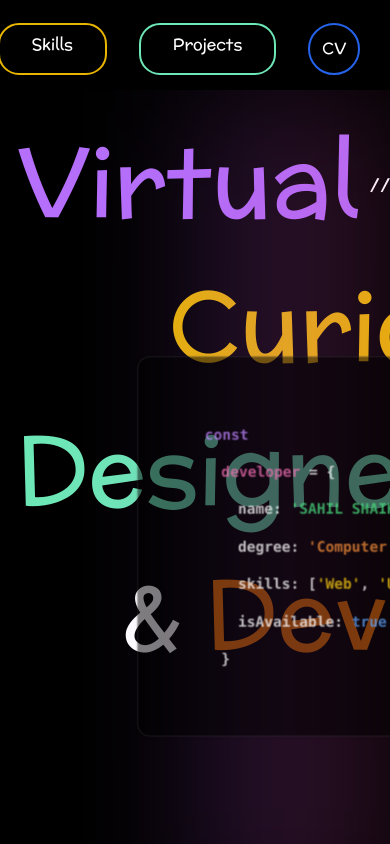
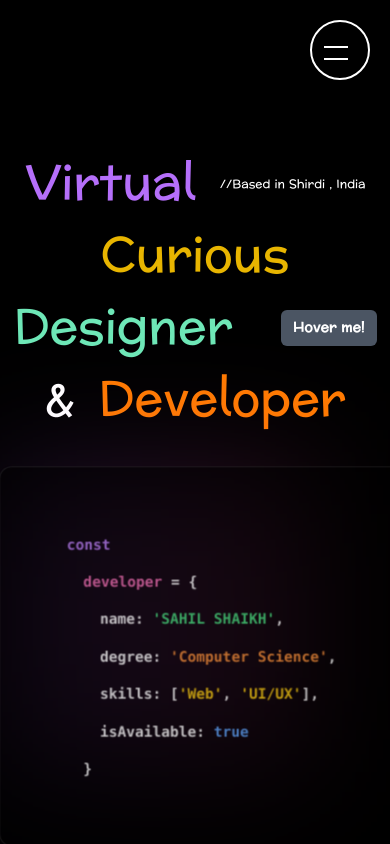
Before and after one commit to Sahil-tried-coding/PortfolioX, a React (Vite) app: page / in a window 390 px wide. Shown: the top 844 px of the page. Built offline with nearby package versions, Linux system fonts and the light colour scheme.

Commit message:
started responsiveness

```diff
--- a/src/components/Hero/HeroSection.tsx
+++ b/src/components/Hero/HeroSection.tsx
@@ -3,7 +3,7 @@ import Right from "./Right"
 
 const HeroSection = () => {
   return (
-    <div className="grid grid-cols-2 h-screen w-screen overflow-x-hidden">
+    <div className=" flex flex-col gap-12 sm:grid sm:grid-cols-2 h-screen w-screen overflow-x-hidden">
       <Left/>
       <Right/>
 
--- a/src/components/Hero/Left.tsx
+++ b/src/components/Hero/Left.tsx
@@ -4,21 +4,21 @@ import { Button } from "../ui/button";
 const Left = () => {
   return (
     // <div className="w-[50%]   border-2 border-white">
-      <div className="w-[716px] px-[16px] py-[24px] flex flex-col ">
-        <div className="flex gap-[11px] items-center">
-          <div className="text-[#B56FFA] text-[96px]">Virtual</div>
-          <div className="text-white text-[20px]">
+      <div className="w-full items-center sm:justify-normal justify-center  sm:w-[716px] px-[16px] sm:py-[64px] flex flex-col gap-6 sm:gap-20">
+        <div className="flex gap-6 sm:gap-[11px] items-center">
+          <div className="text-[#B56FFA] text-5xl sm:text-[96px]">Virtual</div>
+          <div className="text-white text-[12px] sm:text-[20px]">
             //Based in Shirdi , India
           </div>
         </div>
         <div className="flex items-center justify-center">
-          <div className="text-[#E8B500] text-center text-[96px]">Curious</div>
+          <div className="text-[#E8B500] sm:text-center text-5xl sm:text-[96px]">Curious</div>
 
         </div>
         <div className="flex gap-[48px] items-center">
-          <div className="text-[#6EE7B7]  text-[96px]">Designer</div>
+          <div className="text-[#6EE7B7]  text-5xl sm:text-[96px]">Designer</div>
           <button
-                  className="overflow-hidden relative w-32 p-2 h-12 bg-gray-600 text-white border-none rounded-md text-xl font-bold cursor-pointer group"
+                  className="overflow-hidden relative w-24 whitespace-nowrap sm:w-32 p-2  sm:h-12 bg-gray-600 text-white border-none rounded-md text-sm sm:text-xl font-bold cursor-pointer group"
 
                 >
                   Hover me!
@@ -30,8 +30,8 @@ const Left = () => {
                   </span>
                 </button>
         </div>
-        <div className="flex items-center justify-end">
-          <div className="text-[#FF7A00] text-center text-[96px] flex gap-[24px]"><span className="text-white ">&</span>
+        <div className="flex items-center justify-center">
+          <div className="text-[#FF7A00] text-center text-5xl sm:text-[96px] flex gap-[24px]"><span className="text-white ">&</span>
           Developer
           </div>
 
--- a/src/components/Hero/Right.tsx
+++ b/src/components/Hero/Right.tsx
@@ -4,7 +4,7 @@ import TiltedCard from '../ui/TIltedCard'
 
 const Right = () => {
   return (
-    <div className="relative  lg:h-[600px] flex items-center justify-center font-semibold">
+    <div className="relative  lg:h-[600px] flex items-center justify-center font-semibold mr-20 sm:mr-0">
                 <div className="absolute inset-0 bg-gradient-to-r from-purple-500/20 to-pink-500/20 blur-3xl" />
 
                 <TiltedCard
--- a/src/components/Navbar.tsx
+++ b/src/components/Navbar.tsx
@@ -1,58 +1,93 @@
-import { color } from "framer-motion";
-import { h1 } from "framer-motion/client";
+import { useState } from "react";
 import { Link } from "react-scroll";
-// import {Link} from 'react-scroll'
-const Navbar = () => {
+import { RxCross1 } from "react-icons/rx";
+import { FaBars } from "react-icons/fa";
 
-
-  // const handleDownloadResume = () => {
-  //   const a = document.createElement("a");
-  //   a.href = resume; // Use the imported PDF directly as href
-  //   a.download = "Resume.pdf";
-  //   document.body.appendChild(a);
-  //   a.click();
-  //   document.body.removeChild(a);
-  // };
-
-
-
-  const content = [
+const navItems = [
   { name: "About", color: "#B56FFA", link: "about" },
   { name: "Skills", color: "#E8B500", link: "skills" },
   { name: "Projects", color: "#6EE7B7", link: "projects" },
 ];
 
+const Navbar = () => {
+  const [open, setOpen] = useState(false);
 
   return (
-  <div className="w-full overflow-x-hidden h-[90px] flex items-center text-white  justify-end pt-2 px-20">
+    <div className="w-full sm:h-[90px] flex flex-col sm:flex-row items-center text-white sm:justify-end sm:pt-2 sm:px-20 pt-[10rem] sm:pt-0 relative z-[999]">
+      {/* Mobile Navbar */}
+      <div className="fixed top-5 right-5 z-[999] sm:hidden">
+        <div
+          onClick={() => setOpen(!open)}
+          className={`relative cursor-pointer transition-all duration-500 ease-in-out ${
+            open
+              ? "w-[85vw] h-[450px] rounded-3xl bg-black border-2 border-white"
+              : "w-[60px] h-[60px] rounded-full border-2 border-white bg-black"
+          } flex justify-center items-center`}
+        >
+          <div className="absolute top-5 right-5 w-6 h-6">
+            <span
+              className={`absolute h-[2px] w-full bg-white transition-all duration-300 ${
+                open ? "rotate-45 top-2.5" : "top-1"
+              }`}
+            />
+            <span
+              className={`absolute h-[2px] w-full bg-white transition-all duration-300 ${
+                open ? "-rotate-45 top-2.5" : "top-4"
+              }`}
+            />
+          </div>
 
-<div className="w-[462px] flex gap-[32px]">
-{
-  content.map((item, index) => (
+          <div
+            className={`flex flex-col items-center gap-4 transition-opacity duration-500 ${
+              open ? "opacity-100 delay-200" : "opacity-0 pointer-events-none"
+            }`}
+          >
+            <div className="mt-14" />
+            {navItems.map((item, idx) => (
+              <Link
+                key={idx}
+                to={item.link}
+                smooth={true}
+                duration={500}
+                className="text-lg font-medium cursor-pointer border-2 px-5 rounded-lg py-4 mt-4"
+                style={{ color: 'white', borderColor: item.color }}
+                onClick={() => setOpen(false)}
+              >
+                {item.name}
+              </Link>
+            ))}
+            <div className="mt-2 mb-2 border-2 text-white border-blue-400 px-5 py-4 rounded-lg cursor-pointer">
+              Resume
+            </div>
+          </div>
+        </div>
+      </div>
+
+      {/* Desktop Navbar */}
+      <div className="hidden sm:flex gap-[32px]">
+        {navItems.map((item, index) => (
           <div
             key={index}
-      className="px-[32px] py-[8px] border-2 rounded-[21px] cursor-pointer transition"
+            className="sm:px-[32px] px-[64px] py-[16px] sm:py-[8px] border-2 rounded-[21px] cursor-pointer transition"
             style={{ borderColor: item.color }}
           >
             <Link
               to={item.link}
               smooth={true}
               duration={500}
-        // offset={-100} // adjust based on your navbar height
-        className={`cursor-pointer  `}
-        // style={}
-      >{item.name}</Link>
+              className={`cursor-pointer`}
+            >
+              {item.name}
+            </Link>
           </div>
-  ))
-}
+        ))}
 
-    <div className="rounded-full cursor-pointer border-blue-600 border-2 p-3  ">
+        <div className=" rounded-full text-center cursor-pointer border-blue-600 border-2 p-3">
           CV
         </div>
-
       </div>
-
-  </div>);
+    </div>
+  );
 };
 
 export default Navbar;
--- a/src/components/Welcome.tsx
+++ b/src/components/Welcome.tsx
@@ -45,7 +45,7 @@ const Welcome: React.FC<WelcomeProps> = ({
 
   return (
     <div>
-      <LoadingBar color="#FF8709" ref={ref} />
+      <LoadingBar color="#B56FFA" ref={ref} />
       <AnimatePresence>
         {!animationCompleted && (
           <motion.div
```
Lines whose indentation alone changed are shown as unchanged.
